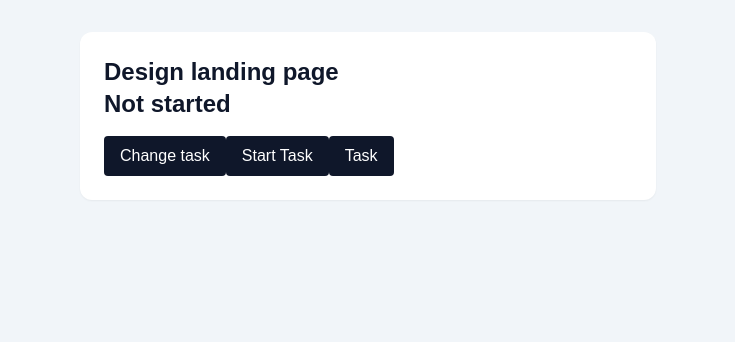
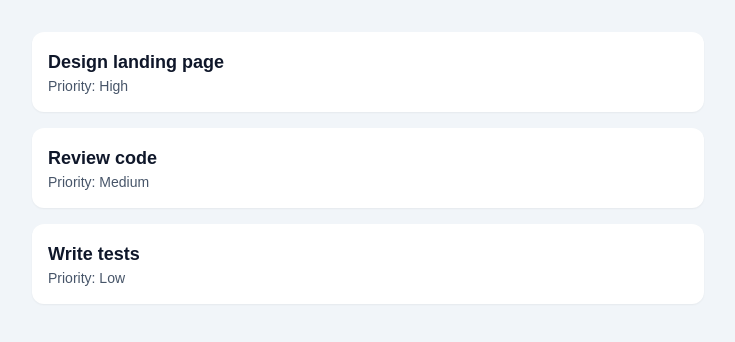
Before and after one commit to tushar03sharma/NextJs-TaskManager, a Next.js app: page / in a window 1280 px wide. Shown: the top 342 px of the page, without its empty margins (272-1007 px from the left). Built offline with nearby package versions, Linux system fonts and the light colour scheme.

Commit message:
Rendering Lists

```diff
--- a/app/page.js
+++ b/app/page.js
@@ -1,30 +1,59 @@
 'use client'
 
-import { useState } from 'react'
+const tasks = [
+  { id: 1, title: 'Design landing page', priority: 'High' },
+  { id: 2, title: 'Review code', priority: 'Medium' },
+  { id: 3, title: 'Write tests', priority: 'Low' }
+]
 
 export default function HomePage() {
-  const [title, setTitle] = useState('Design landing page')
-  const [status, setStatus] = useState('Not started')
-
   return (
     <main className="min-h-screen bg-slate-100 p-8">
-      <div className="mx-auto max-w-xl rounded-xl bg-white p-6 shadow-sm">
-        <h1 className="text-2xl font-bold text-slate-900">{title}</h1>
-        <h1 className="text-2xl font-bold text-slate-900">{status}</h1>
-        <button
-          onClick={() => setTitle('Review code')}
-          className="mt-4 rounded bg-slate-900 px-4 py-2 text-white"
-        >
-          Change task
-        </button>
-        <button onClick={()=>{setStatus('In progress')}}
-        className="mt-4 rounded bg-slate-900 px-4 py-2 text-white"
-        >Start Task</button>
-       <button onClick={()=>{setStatus('Compelted')}}
-        className="mt-4 rounded bg-slate-900 px-4 py-2 text-white"
-        > Task</button>
-
+      <div className="mx-auto max-w-2xl space-y-4">
+        {tasks.map((task) => (
+          <section
+            key={task.id}
+            className="rounded-xl bg-white p-4 shadow-sm"
+          >
+            <h2 className="text-lg font-semibold text-slate-900">{task.title}</h2>
+            <p className="text-sm text-slate-600">Priority: {task.priority}</p>
+          </section>
+        ))}
       </div>
     </main>
   )
 }
+
+
+
+
+// 'use client'
+
+// import { useState } from 'react'
+
+// export default function HomePage() {
+//   const [title, setTitle] = useState('Design landing page')
+//   const [status, setStatus] = useState('Not started')
+
+//   return (
+//     <main className="min-h-screen bg-slate-100 p-8">
+//       <div className="mx-auto max-w-xl rounded-xl bg-white p-6 shadow-sm">
+//         <h1 className="text-2xl font-bold text-slate-900">{title}</h1>
+//         <h1 className="text-2xl font-bold text-slate-900">{status}</h1>
+//         <button
+//           onClick={() => setTitle('Review code')}
+//           className="mt-4 rounded bg-slate-900 px-4 py-2 text-white"
+//         >
+//           Change task
+//         </button>
+//         <button onClick={()=>{setStatus('In progress')}}
+//         className="mt-4 rounded bg-slate-900 px-4 py-2 text-white"
+//         >Start Task</button>
+//        <button onClick={()=>{setStatus('Compelted')}}
+//         className="mt-4 rounded bg-slate-900 px-4 py-2 text-white"
+//         > Task</button>
+
+//       </div>
+//     </main>
+//   )
+// }
```
